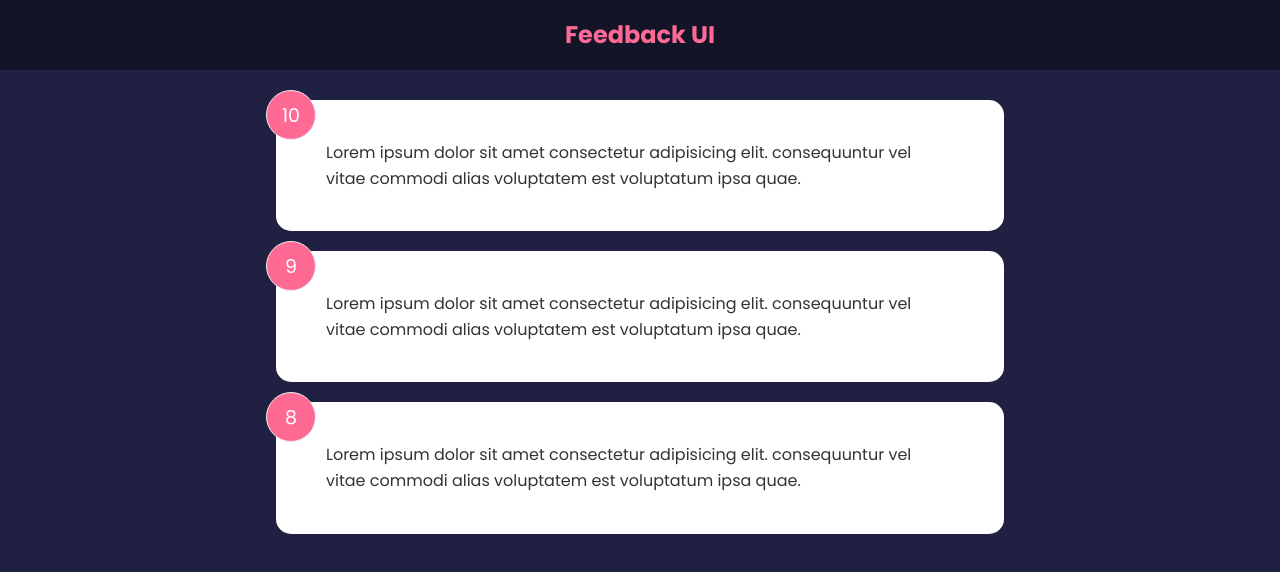
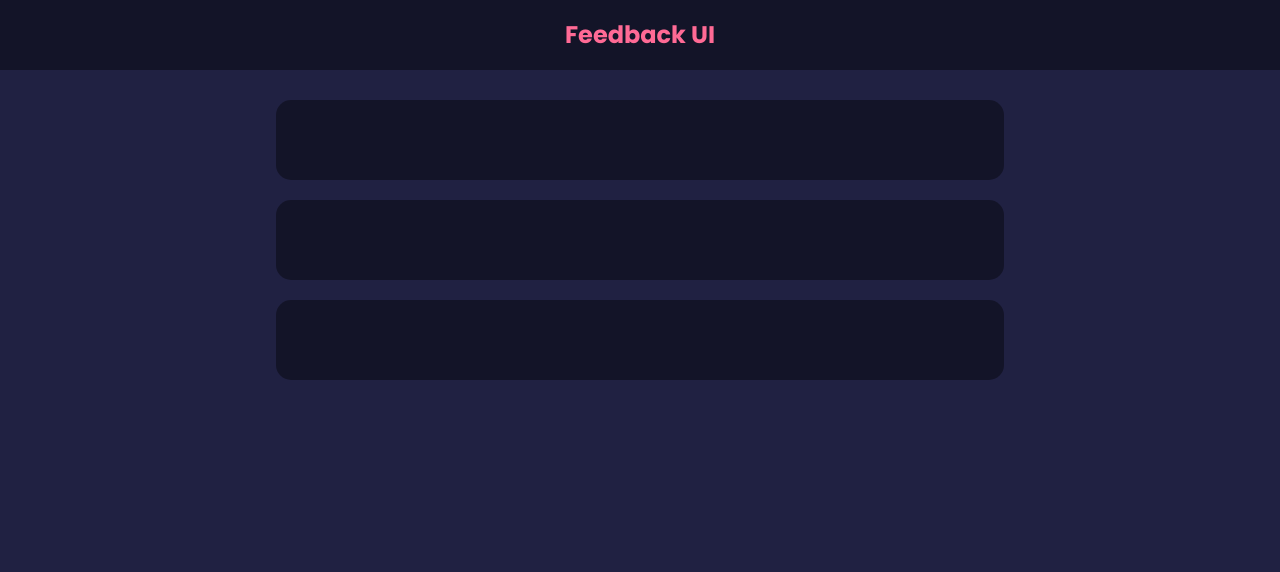
Before and after one commit to acipo1096/react_front_to_back, a React (Create React App) app: page / in a window 1280 px wide. Shown: the top 572 px of the page. Built offline with nearby package versions, Linux system fonts and the light colour scheme.

Commit message:
working through part 3.5

```diff
--- a/src/components/FeedbackItem.jsx
+++ b/src/components/FeedbackItem.jsx
@@ -1,13 +1,15 @@
 // In useState, the first parameter is the name of the used state
 // The second parameter is the function that updates it
+import Card from './shared/Card'
+
 
 function FeedbackItem({ item }) {
 
     return (
-        <div className="card">
+        <Card reverse={true}>
             <div className="num-display">{item.rating}</div>
             <div className="text-display">{item.text}</div>
-        </div>
+        </Card>
   )
 }
 
--- /dev/null
+++ b/src/components/shared/Card.jsx
@@ -0,0 +1,17 @@
+function Card({children, reverse}) {
+  // return (
+  //   <div className={`card ${reverse && 'reverse'}`}>
+  //     {children}
+  //   </div>
+  // )
+
+  return (
+  <div className="card" style={{
+    backgroundColor: reverse ? 'rgba(0,0,0,0.4)' : '#ffffff',
+    textColor: reverse ? '#ffffff': '#000000'
+  }}>
+  </div>
+  )
+}
+
+export default Card
```
